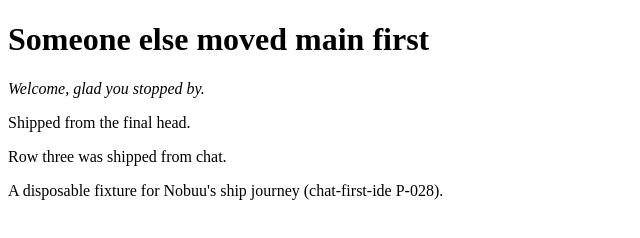
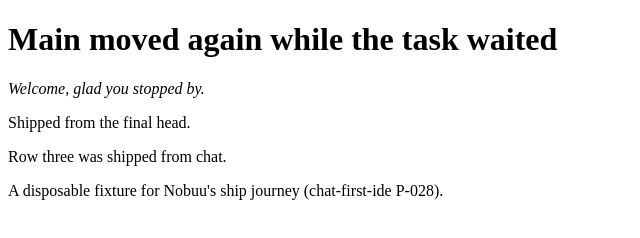
Before and after one commit to bryan-flowhighlevel/nobuu-fixture-cfi-p3-ship-20260922, a website: page site/index.html in a window 1280 px wide. Shown: the whole page, without its empty margins (0-640 px from the left). Drawn offline with Linux system fonts and the light colour scheme.

Commit message:
main moves again, on the same line the task is editing (P-049 row 4.3)

```diff
--- a/site/index.html
+++ b/site/index.html
@@ -2,7 +2,7 @@
 <html lang="en">
 <head><meta charset="utf-8"><title>Nobuu ship fixture</title></head>
 <body>
-<h1 id="greeting">Someone else moved main first</h1>
+<h1 id="greeting">Main moved again while the task waited</h1>
 <p id="welcome"><em>Welcome, glad you stopped by.</em></p>
 <p id="final">Shipped from the final head.</p>
 <p id="row3">Row three was shipped from chat.</p>
```
